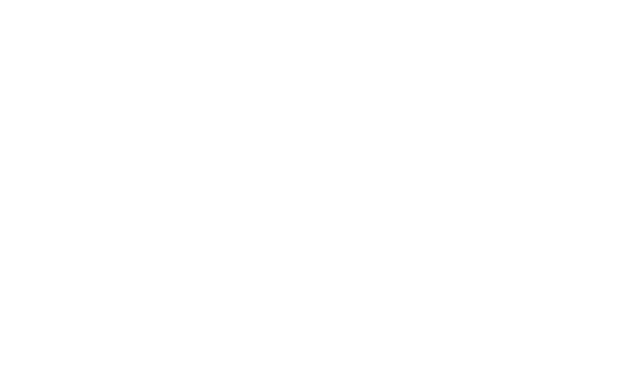
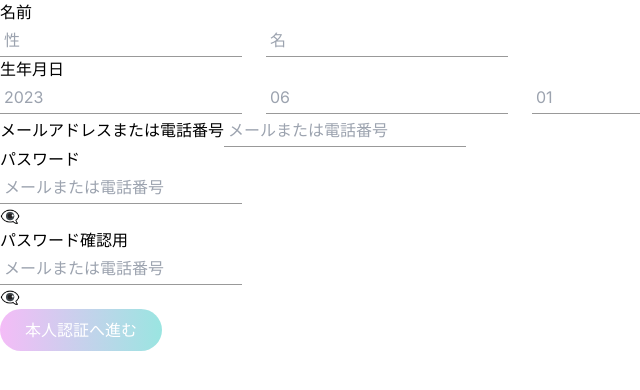
Before and after one commit to kusanohatsumi/service, a Next.js app: page / in a window 1280 px wide. Shown: the top 390 px of the page, without its empty margins (0-640 px from the left). Built offline with nearby package versions, Linux system fonts and the light colour scheme.

Commit message:
add:フォーム作成
フォーム画面に必要なパーツ作成

```diff
--- a/app/page.tsx
+++ b/app/page.tsx
@@ -1,9 +1,12 @@
+import Form from '@/ui/form';
 import Registration from './registration/page';
 
 export default function Home() {
   return (
     <>
-      <main></main>
+      <main>
+        <Form />
+      </main>
     </>
   );
 }
--- /dev/null
+++ b/ui/form.tsx
@@ -0,0 +1,83 @@
+'use client';
+
+import styled from 'styled-components';
+import Button from './button/button';
+import Input from './input';
+
+export default function Form() {
+  return (
+    <>
+      <form>
+        <div>
+          <label>名前</label>
+          <div>
+            <Input type="name" name="性" placeholder="性" className="mr-6" />
+            <Input type="name" name="名" placeholder="名" />
+          </div>
+        </div>
+        {/*  */}
+        <div>
+          <label>生年月日</label>
+          <div>
+            <Input
+              type="number"
+              name="year"
+              placeholder="2023"
+              className="mr-6"
+            />
+            <Input
+              type="number"
+              name="mounth"
+              placeholder="06"
+              className="mr-6"
+            />
+            <Input
+              type="number"
+              name="date"
+              placeholder="01"
+              className="mr-6"
+            />
+          </div>
+        </div>
+        {/*  */}
+        <div>
+          <label>メールアドレスまたは電話番号</label>
+          <Input
+            type="email"
+            name="email"
+            placeholder="メールまたは電話番号"
+            className="mr-6"
+          />
+        </div>
+        {/*  */}
+        <div>
+          <label>パスワード</label>
+          <div>
+            <Input
+              type="password"
+              name="password"
+              placeholder="メールまたは電話番号"
+              className="mr-6"
+            />
+            <div className="cursor-pointer">👁‍🗨</div>
+          </div>
+        </div>
+        {/*  */}
+        <div>
+          <label>パスワード確認用</label>
+          <div>
+            <Input
+              type="password"
+              name="password"
+              placeholder="メールまたは電話番号"
+              className="mr-6"
+            />
+            <div className="cursor-pointer">👁‍🗨</div>
+          </div>
+        </div>
+
+        <Button>本人認証へ進む</Button>
+      </form>
+    </>
+  );
+}
--- /dev/null
+++ b/ui/input.tsx
@@ -0,0 +1,12 @@
+'use client';
+import styled from 'styled-components';
+
+const Input = styled.input.attrs({
+  required: true,
+})`
+  padding: 4px;
+  border-bottom: solid 1px #999;
+  outline: none;
+`;
+
+export default Input;
```
